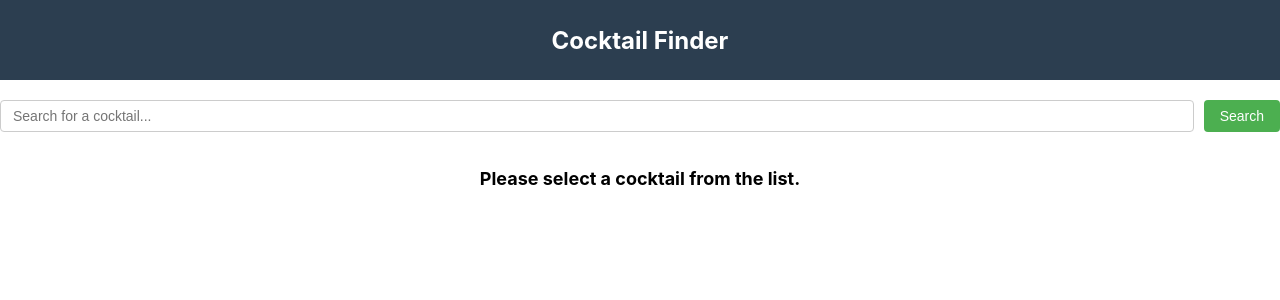
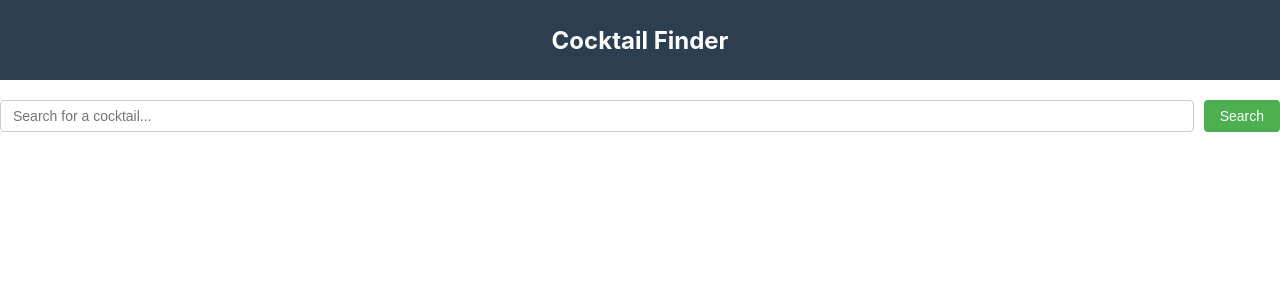
Before and after one commit to landontally/cocktail-pwa, a React (Create React App) app: page / in a window 1280 px wide. Shown: the top 300 px of the page. Built offline with nearby package versions, Linux system fonts and the light colour scheme.

Commit message:
feat: added react-bootstrap

```diff
--- a/package.json
+++ b/package.json
@@ -7,11 +7,13 @@
     "@testing-library/react": "^13.4.0",
     "@testing-library/user-event": "^13.5.0",
     "axios": "^1.3.5",
+    "bootstrap": "^5.2.3",
     "cors": "^2.8.5",
     "express": "^4.18.2",
     "mongodb": "^5.2.0",
     "mongoose": "^7.0.3",
     "react": "^18.2.0",
+    "react-bootstrap": "^2.7.4",
     "react-dom": "^18.2.0",
     "react-responsive": "^9.0.2",
     "react-scripts": "5.0.1",
--- a/src/App.js
+++ b/src/App.js
@@ -25,8 +25,17 @@ function App() {
       <Header />
       <SearchBar onSearch={(query) => setSearchQuery(query)} />
       <div className="content">
-        <CocktailList cocktails={cocktails} onSelectCocktail={(cocktail) => setSelectedCocktail(cocktail)} />
-        <CocktailDetails cocktail={selectedCocktail} />
+        {selectedCocktail ? (
+          <CocktailDetails
+            cocktail={selectedCocktail}
+            onBackClick={() => setSelectedCocktail(null)}
+          />
+        ) : (
+          <CocktailList
+            cocktails={cocktails}
+            onSelectCocktail={(cocktail) => setSelectedCocktail(cocktail)}
+          />
+        )}
       </div>
     </div>
   );
--- a/src/components/CocktailDetails.js
+++ b/src/components/CocktailDetails.js
@@ -1,7 +1,7 @@
 import React from 'react';
 import styles from './CocktailDetails.module.css';
 
-const CocktailDetails = ({ cocktail }) => {
+const CocktailDetails = ({ cocktail, onBackClick }) => {
   if (!cocktail) {
     return <div className={styles.emptyMessage}>Please select a cocktail from the list.</div>;
   }
@@ -34,6 +34,7 @@ const CocktailDetails = ({ cocktail }) => {
       </ul>
       <h3 className={styles.subtitle}>Instructions</h3>
       <p className={styles.instructions}>{cocktail.strInstructions}</p>
+      <button onClick={onBackClick}>Back to list</button>
     </div>
   );
 };
```
Also changed, not shown: 1 other file (tests, documents, lock files or other folders).
